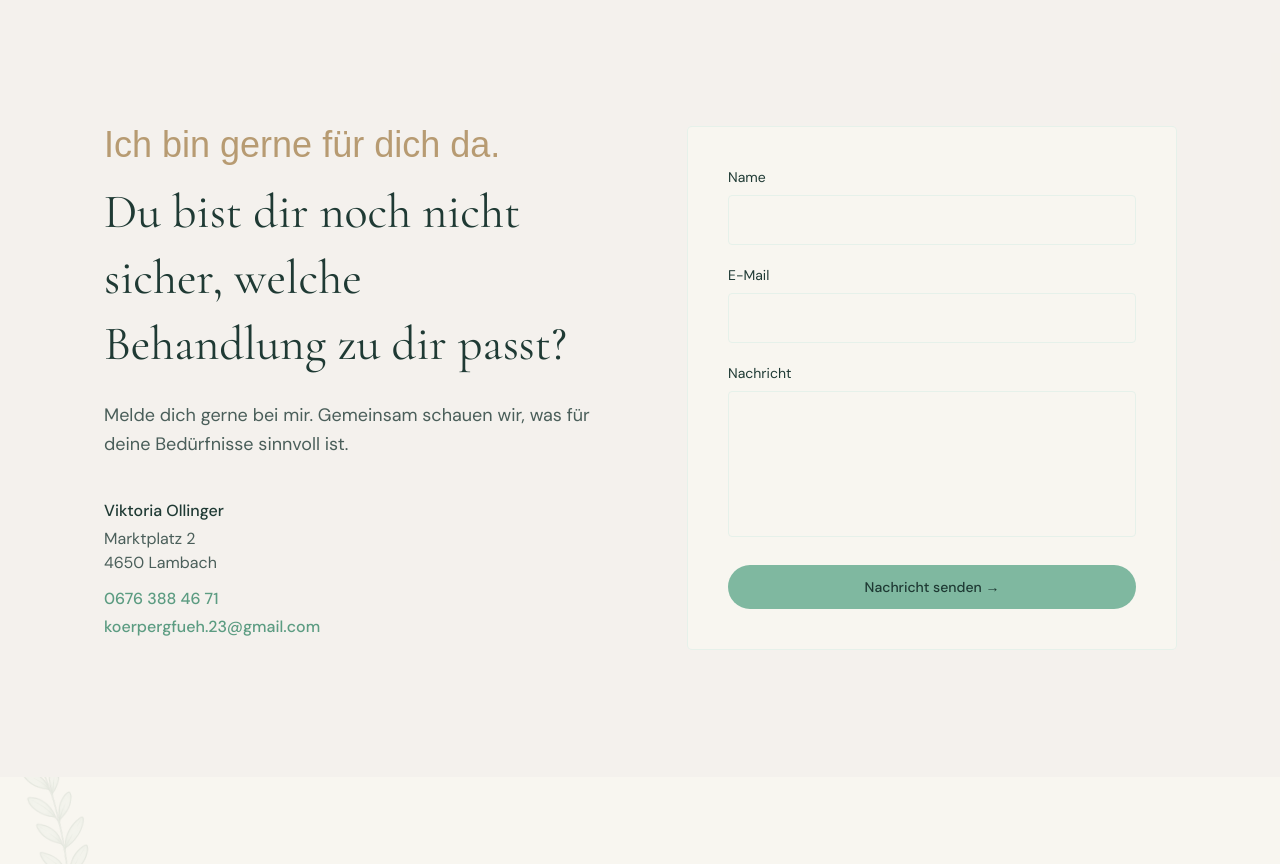
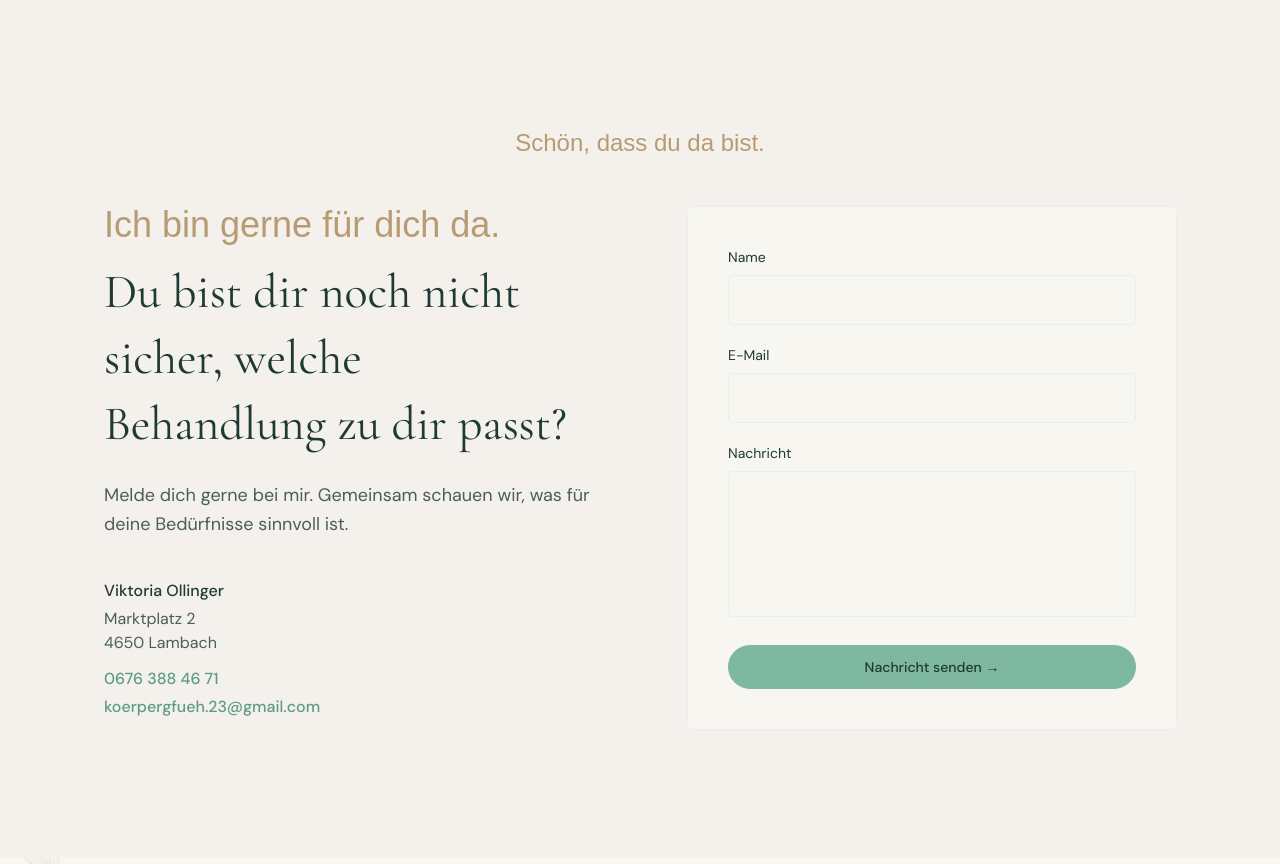
Before and after one commit to Javera-Studio/koerpergfueh, a Next.js app: page / in a window 1280 px wide. Shown: the part 7060-7924 px from the top of the page. Built offline with nearby package versions, Linux system fonts and the light colour scheme; a web font is replaced by a local one.

Commit message:
Kontakt-Section: "Schön, dass du da bist." als warmer Übergang ergänzt
Kleine, zentrierte Script-Zeile in Gold direkt über dem Kontaktbereich
(vor Headline/Formular), als persönlicher Übergang kurz vor dem finalen
CTA - vom Footer hierher verschoben.

```diff
--- a/src/components/sections/Contact.tsx
+++ b/src/components/sections/Contact.tsx
@@ -6,7 +6,11 @@ export function Contact() {
   return (
     <section id="kontakt" className="bg-greige/30 py-24 lg:py-32">
       <div className="mx-auto max-w-6xl px-6 lg:px-10">
-        <div className="grid gap-16 lg:grid-cols-2 lg:gap-24">
+        <p className="reveal block text-center font-signature text-xl text-gold sm:text-2xl">
+          Schön, dass du da bist.
+        </p>
+
+        <div className="mt-10 grid gap-16 lg:mt-12 lg:grid-cols-2 lg:gap-24">
           <div>
             <Signature className="reveal block" color="gold">
               Ich bin gerne für dich da.
```
